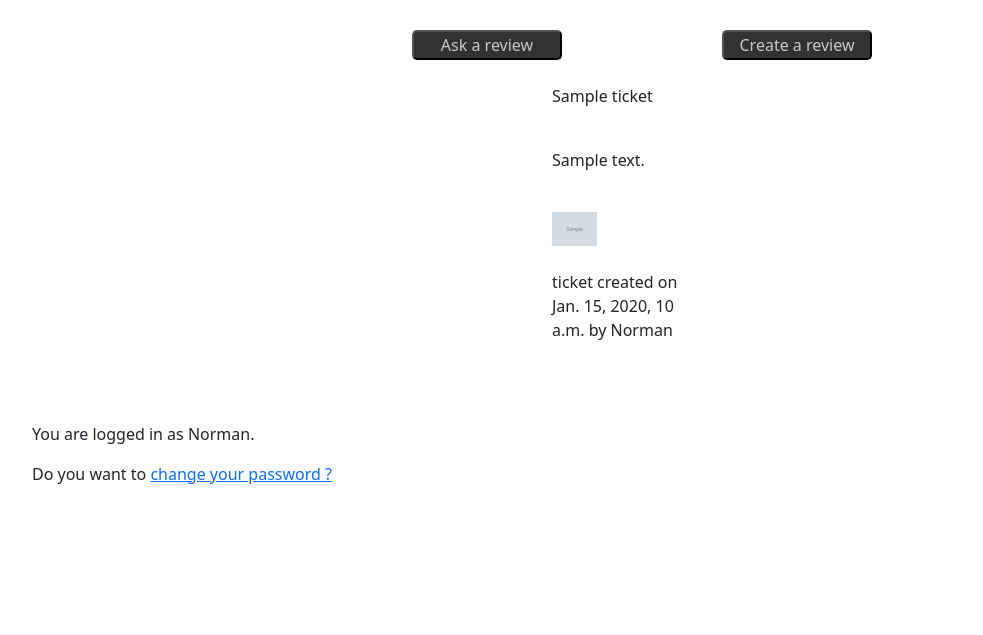
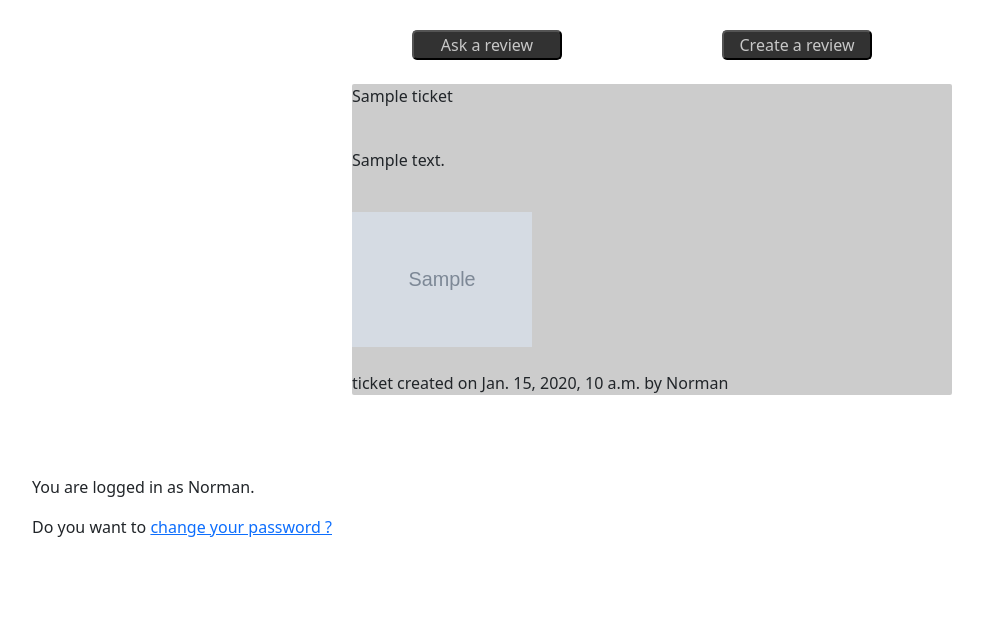
Before and after one commit to Kmenguete/OpenClassroom_project9, a Django app: page /home/ in a window 1280 px wide; the page is wider, and only the part inside the window is pictured. Shown: the part 128-763 px from the top of that part, without its empty margins (13-996 px from the left). Run offline with Django 4.2, Linux system fonts and the light colour scheme; a user stored in the database is signed in; data comes from the database, SQL or seed files in the repository; tables that the repository leaves empty hold one stand-in row (values such as "Sample post"); grey boxes marked "Sample" are stand-in pictures.

Commit message:
my form doesn't work yet

```diff
--- a/litreview/reviews/static/reviews/styles.css
+++ b/litreview/reviews/static/reviews/styles.css
@@ -59,7 +59,7 @@
 	max-width: 30%;
 	height: auto;
 }
-#flux_item {
+.flux_item {
 	position: relative;
 	border-radius: 2px;
 	background-color: rgba(170, 170, 170, 0.6);
```
